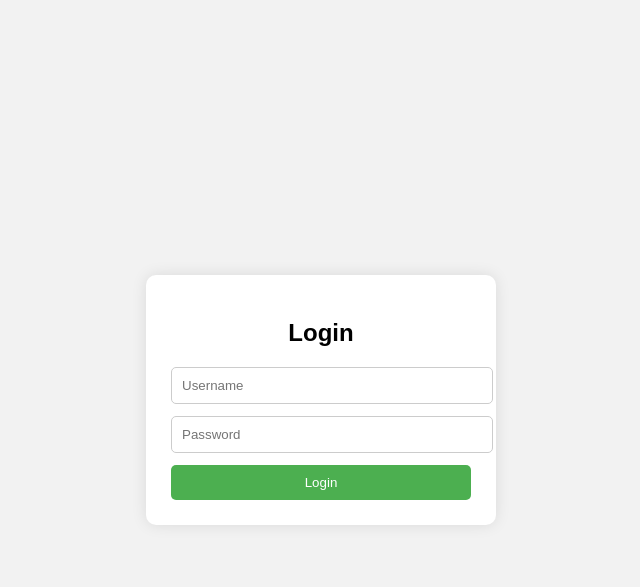
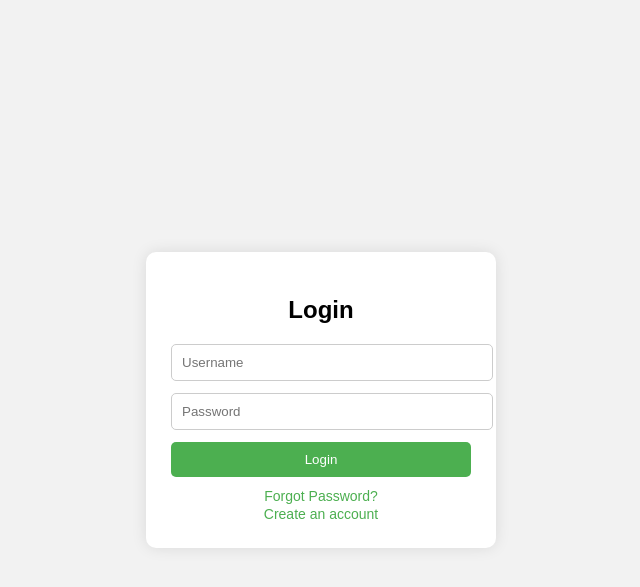
Before and after one commit to Mreow8/Sia-project, a Django app: template core/templates/dirimoedit.html in a window 1280 px wide. Shown: the top 587 px of the page, without its empty margins (319-959 px from the left). Run offline with Django 5.2, Linux system fonts and the light colour scheme; the template is opened without the code that fills it, so the values that code supplies are empty; parts of the project's set-up code (start-up, migrations or seed data) failed here and were passed over.

Commit message:
added nani oy

```diff
--- a/core/templates/dirimoedit.html
+++ b/core/templates/dirimoedit.html
@@ -73,7 +73,10 @@
 
             <button type="submit">Login</button>
 
-
+            <div class="link">
+                <a href="#">Forgot Password?</a><br>
+                <a href="#">Create an account</a>
+            </div>
         </form>
     </div>
 
```
